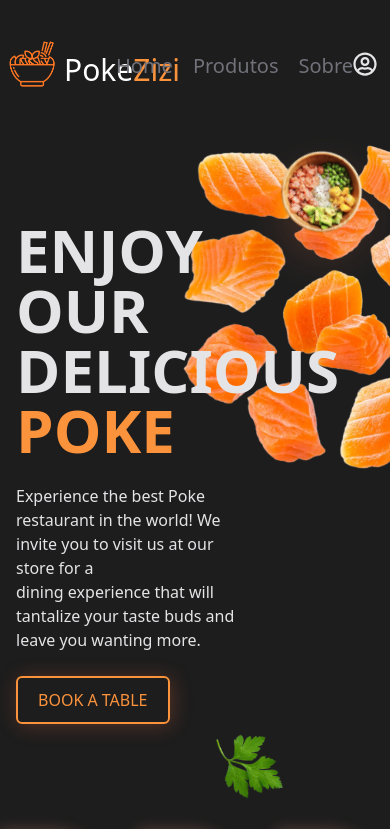
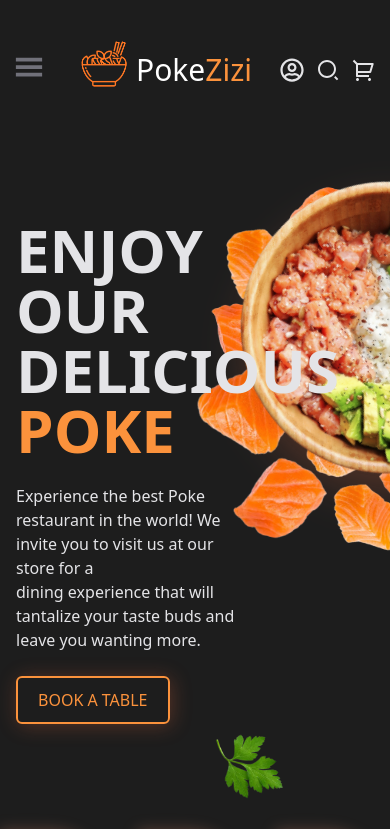
Before and after one commit to TechWave-1ESPI/Checkpoint_5_Web, a React (Vite) app: page / in a window 390 px wide. Shown: the top 829 px of the page. Built offline with nearby package versions, Linux system fonts and the light colour scheme.

Commit message:
Home page responsiva

```diff
--- a/src/components/Home/Home.jsx
+++ b/src/components/Home/Home.jsx
@@ -16,7 +16,7 @@ const Home = () => {
       <>
       {/* Inicio */}
           <div className="grid grid-cols-3 gap-5 max-w-screen-xl mx-auto px-4 w-full">
-            <div className="col-span-2 my-20 w-full flex flex-col justify-center flex-grow z-50">
+            <div className="col-span-2 my-20 w-full flex flex-col justify-center flex-grow z-20">
               <h1 className="uppercase text-6xl font-bold text-zinc-200">
                 enjoy our delicious<br/>
                 <span className="text-orange-400">poke</span>
@@ -37,12 +37,12 @@ const Home = () => {
                 <img
                   src={Poke1}
                   alt="delicious poke"
-                  className="poke w-[400px] h-auto object-cover animate-spin-slow z-10"
+                  className="poke w-[400px] h-auto object-cover animate-spin-slow z-10 min-w-96 sm:w-0 ml-32 sm:m-0"
                 />
                 <img
                   src={Ingredient5}
-                  alt='salmao'
-                  className='absolute z-0 w-96 ml-24 '
+                  alt="salmao"
+                  className="absolute z-0 w-96 ml-24 -translate-x-[-20px] translate-y-8 sm:translate-y-0 sm:ml-24 sm:-translate-x-0 rotate-180 sm:rotate-0 "
                 />
               </div>
             </div>
--- a/src/components/Nav/Nav.jsx
+++ b/src/components/Nav/Nav.jsx
@@ -1,38 +1,72 @@
-import Logo from '../../assets/logo/logo.png'
+import React, { useState } from 'react';
+import Logo from '../../assets/logo/logo.png';
 import { FaRegUserCircle } from "react-icons/fa";
 import { RiShoppingCart2Line } from "react-icons/ri";
 import { RiSearch2Line } from "react-icons/ri";
-
-
-import { Link } from "react-router-dom"
+import { Link } from "react-router-dom";
+import { GiHamburgerMenu } from "react-icons/gi";
+import { AiOutlineClose } from "react-icons/ai";
 
 const Nav = () => {
+    const [isOpen, setIsOpen] = useState(false);
+
+    const toggleMenu = () => {
+        setIsOpen(!isOpen);
+    };
+
     return (
-        <header className="py-4  ">
-            <nav className="flex justify-around text-xl text-zinc-500 ">
+        <header className="py-4">
+            <nav className="flex justify-around items-center text-xl text-zinc-500">
+
+                {/* Menu Hamburger */}
+                <div className="lg:hidden">
+                    <button onClick={toggleMenu} className="focus:outline-none">
+                        <GiHamburgerMenu className="text-3xl" />
+                    </button>
+                </div>
+
                 <div className="logo flex font-medium cursor-pointer">
                     <Link to={'/'} className='flex'>
-                        <img src={Logo} className='w-16 h-16 my-4'></img>
+                        <img src={Logo} className='w-16 h-16 my-4' alt="Logo" />
                         <p className='my-9 text-white text-3xl'>Poke<span className='text-orange-400'>Zizi</span></p>
                     </Link>
                 </div>
-                <div className="links-part flex gap-x-5 my-9">
-                    <a href='/' className="hover:text-zinc-200 transition-all duration-200">Home</a >
-                    <a href='/#produtos' className="hover:text-zinc-200 transition-all duration-200">Produtos</a >
-                    <a href='/#sobre' className="hover:text-zinc-200 transition-all duration-200">Sobre</a >
+
+
+
+                {/* Links para telas grandes */}
+                <div className="hidden lg:flex gap-x-5 my-9">
+                    <Link to="/" className="hover:text-zinc-200 transition-all duration-200">Home</Link>
+                    <Link to="/#produtos" className="hover:text-zinc-200 transition-all duration-200">Produtos</Link>
+                    <Link to="/#sobre" className="hover:text-zinc-200 transition-all duration-200">Sobre</Link>
                 </div>
 
-                <div className="flex gap-3 login-part my-9 cursor-pointer ">
-                    <Link to='/login'><FaRegUserCircle className="text-2xl text-zinc-200 hover:text-orange-400 transition-all duration-200"/> </Link>
+                {/* Ícones */}
+                <div className="flex gap-3 login-part my-9 cursor-pointer">
+                    <Link to='/login'><FaRegUserCircle className="text-2xl text-zinc-200 hover:text-orange-400 transition-all duration-200" /></Link>
+                    <RiSearch2Line className='text-2xl text-zinc-200 hover:text-orange-400 transition-all duration-200' />
+                    <RiShoppingCart2Line className='text-2xl text-zinc-200 hover:text-orange-400 transition-all duration-200' />
+                </div>
+            </nav>
 
-                    <RiSearch2Line className='text-2xl text-zinc-200 hover:text-orange-400 transition-all duration-200'/>
-                    <RiShoppingCart2Line className='text-2xl text-zinc-200 hover:text-orange-400 transition-all duration-200'/>
+            {/* Menu Lateral */}
+            {isOpen && (
+                <div className="fixed inset-0 bg-black bg-opacity-50 z-40 lg:hidden">
+                    <div className="bg-white w-64 h-full absolute left-0 top-0 p-4">
+                        <button onClick={toggleMenu} className="absolute top-4 right-4 text-2xl">
+                            {/* O mesmo botão para fechar o menu */}
+                            <AiOutlineClose className="text-3xl" />
+                        </button>
+                        <div className="flex flex-col mt-16">
+                            <Link to="/" className="py-2 hover:text-orange-400">Home</Link>
+                            <Link to="/#produtos" className="py-2 hover:text-orange-400">Produtos</Link>
+                            <Link to="/#sobre" className="py-2 hover:text-orange-400">Sobre</Link>
+                        </div>
+                    </div>
                 </div>
-
-            </nav>
+            )}
         </header>
-
-    )
+    );
 }
 
-export default Nav
+export default Nav;
```
